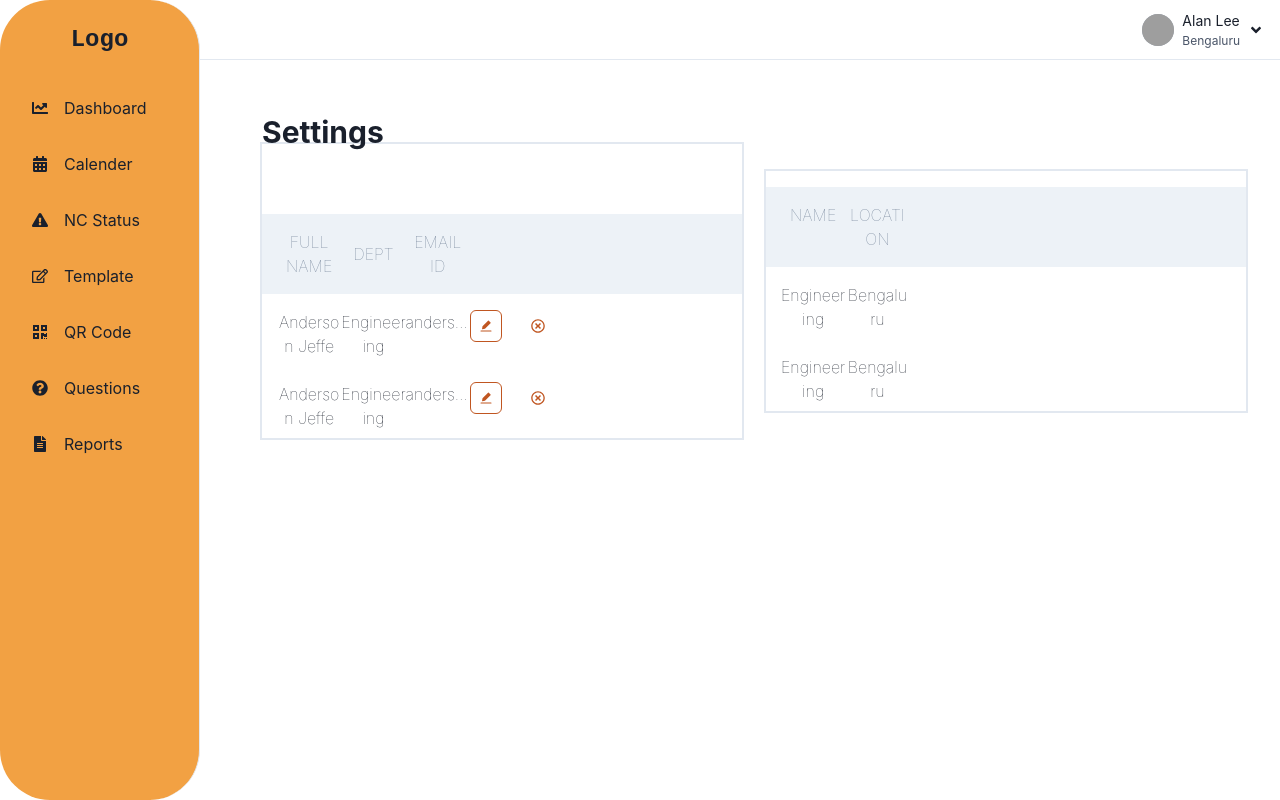
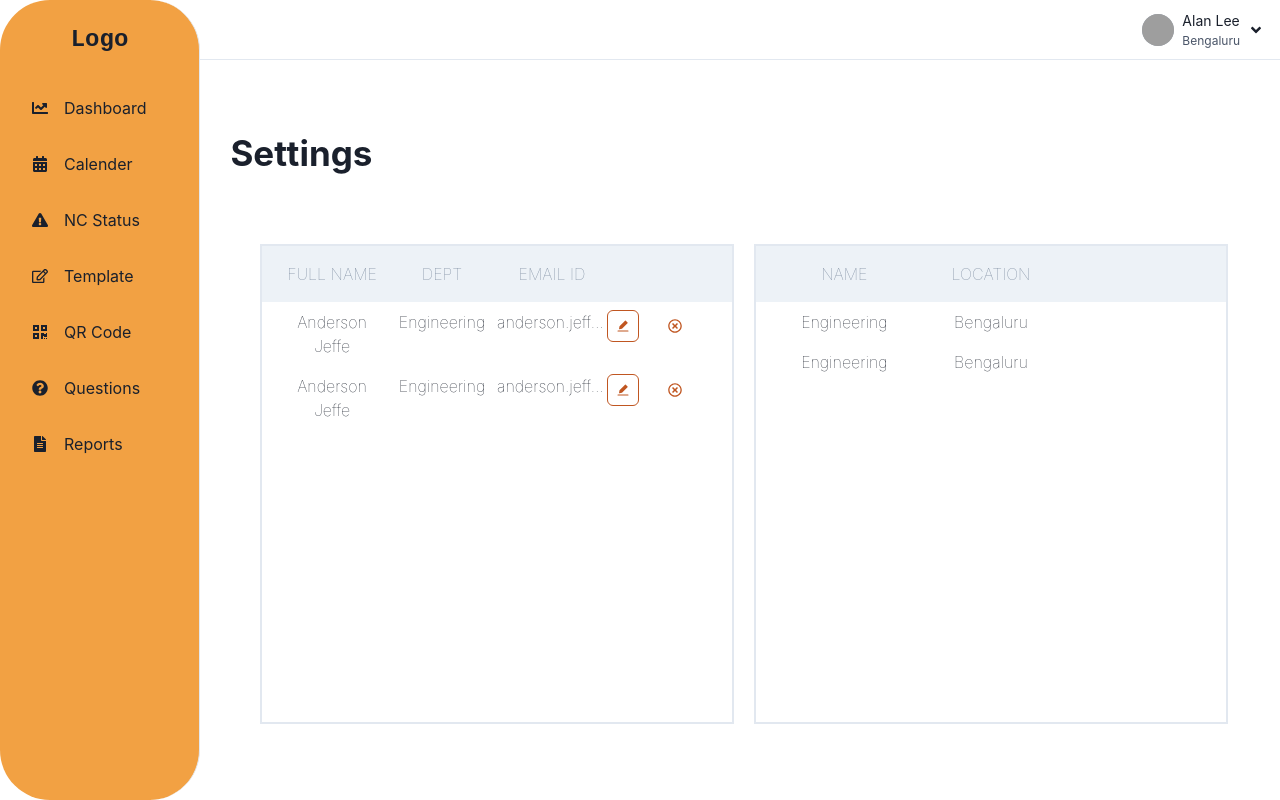
Before and after one commit to prajwalmadhav/Audire-frontend, a React (Create React App) app: page /settings in a window 1280 px wide. Built offline with nearby package versions, Linux system fonts and the light colour scheme; grey boxes are pictures that could not be loaded.

Commit message:
Settings page update

```diff
--- a/src/Components/Settings.tsx
+++ b/src/Components/Settings.tsx
@@ -3,35 +3,30 @@ import {
     useColorModeValue,
     Stack,
     SimpleGrid,
-    Heading,
     IconButton,
     ButtonGroup,
-    Input,
-    InputGroup,
-    InputLeftElement,
-    HStack,
     Box,
-    InputRightElement,
     chakra,
+    Heading,
   } from "@chakra-ui/react";
   import { AiFillEdit } from "react-icons/ai";
-  import { Search2Icon } from "@chakra-ui/icons";
 import { FaRegTimesCircle } from "react-icons/fa";
 
   export default function Component() {
     const data = [
       { fullname: "Anderson Jeffe", dept: "Engineering", emailid : "anderson.jeffe@gmail.com", name: "Engineering", location: "Bengaluru"},
       { fullname: "Anderson Jeffe", dept: "Engineering", emailid : "anderson.jeffe@gmail.com", name: "Engineering", location: "Bengaluru"},
-
-
-
-
     ];
     const dataColor = useColorModeValue("white", "gray.800");
     const bg = useColorModeValue("white", "gray.800");
     const bg2 = useColorModeValue("gray.100", "gray.700");
 
     return (
+        <>
+
+        <Heading mb={5} ml={'18%'} mt={10} fontSize='35px'>
+            Settings
+        </Heading>
 
         <Flex
             w="85%"
@@ -42,20 +37,15 @@ import { FaRegTimesCircle } from "react-icons/fa";
             ml={210}
         >
 
-
-            <Stack
-                direction={{ base: "column" }}
+                <Box
+                    // direction={{ base: "column" }}
+                    minH={'60vh'}
                     w="full"
                     mr={5}
                     bg={{ md: bg }}
                     borderWidth='2px'
+                >
 
-
-
-            >
-                <Heading mb={10} mt={-30} fontSize='30px'>
-                        Settings
-                    </Heading>
                     <Flex
                         direction={{ base: "row", md: "column", lg: "column" }}
                     >
@@ -68,7 +58,7 @@ import { FaRegTimesCircle } from "react-icons/fa";
 
                     <SimpleGrid
                         spacingY={3}
-                    columns={{ base: 1, md: 3, lg: 7 }}
+                        columns={{ base: 1, md: 3, lg: 4 }}
                         w="full"
                         textTransform="uppercase"
                         bg={bg2}
@@ -102,7 +92,7 @@ import { FaRegTimesCircle } from "react-icons/fa";
 
                                 <SimpleGrid
                                     spacingY={3}
-                                columns={{ base: 1, md: 3, lg: 7 }}
+                                    columns={{ base: 1, md: 3, lg: 4 }}
                                     w="full"
                                     py={{ base: 2, md: 4, lg: 2 }}
                                     px={{ base: 2, md: 10, lg: 15 }}
@@ -139,18 +129,17 @@ import { FaRegTimesCircle } from "react-icons/fa";
                             </Flex>
                         );
                     })}
-            </Stack>
+                </Box>
 
-            <Stack
-                    direction={{ base: "column" }}
+                <Box
+                    // direction={{ base: "column" }}
+                    minH={'60vh'}
                     w="full"
+                    mr={5}
                     bg={{ md: bg }}
-                    mt = {0}
                     borderWidth='2px'
+                >
 
-
-
-                >
                     <Flex
                         direction={{ base: "row", md: "column", lg: "column" }}
                     >
@@ -163,7 +152,7 @@ import { FaRegTimesCircle } from "react-icons/fa";
 
                     <SimpleGrid
                         spacingY={3}
-                        columns={{ base: 1, md: 3, lg: 7 }}
+                        columns={{ base: 1, md: 3, lg: 3 }}
                         w="full"
                         textTransform="uppercase"
                         bg={bg2}
@@ -173,9 +162,91 @@ import { FaRegTimesCircle } from "react-icons/fa";
                         fontSize="md"
                         fontWeight="hairline"
                         textAlign={"center"}
+                        alignItems="center"
+                        justifyContent="center"
                     >
 
                         {/* Users  */}
+                        <span>Name</span>
+                        <span>Location</span>
+
+                    </SimpleGrid>
+
+                    {data.map((audit, pid) => {
+                        return (
+                            <Flex
+                                direction={{ base: "row", md: "column", lg: "column" }}
+                                bg={dataColor}
+                                key={pid}
+                            >
+
+                                <SimpleGrid
+                                    spacingY={3}
+                                    columns={{ base: 1, md: 3, lg: 3 }}
+                                    w="full"
+                                    py={{ base: 2, md: 4, lg: 2 }}
+                                    px={{ base: 2, md: 10, lg: 15 }}
+                                    fontWeight="hairline"
+                                    textAlign={"center"}
+
+                                >
+
+                                    <span>{audit.name}</span>
+                                    <span>{audit.location}</span>
+                                    {/* //for overflow of objects in table header */}
+
+
+
+                                    <Flex justify={{ lg: "flex-start" }}>
+                                        <ButtonGroup size="sm" spacing={5}>
+
+
+
+                                        </ButtonGroup>
+                                    </Flex>
+
+                                </SimpleGrid>
+
+
+                            </Flex>
+                        );
+                    })}
+                </Box>
+
+                {/* <Box
+            // direction={{ base: "column" }}
+            w="full"
+            bg={{ md: bg }}
+            mt = {0}
+            borderWidth='2px'
+            minH={'50vh'}
+
+
+
+        >
+            <Flex
+                direction={{ base: "row", md: "column", lg: "column" }}
+            >
+
+            </Flex>
+
+
+
+            <SimpleGrid
+                spacingY={3}
+                columns={{ base: 1, md: 3, lg: 3 }}
+                w="full"
+                textTransform="uppercase"
+                bg={bg2}
+                color={"gray.500"}
+                py={{ base: 1, md: 4, lg: 4 }}
+                px={{ base: 2, md: 10, lg: 15 }}
+                fontSize="md"
+                fontWeight="hairline"
+                textAlign={"justify"}
+            >
+
+
                 <span>Name</span>
                 <span>Location</span>
 
@@ -193,7 +264,7 @@ import { FaRegTimesCircle } from "react-icons/fa";
 
                         <SimpleGrid
                             spacingY={3}
-                                    columns={{ base: 1, md: 3, lg: 7 }}
+                            columns={{ base: 1, md: 3, lg: 3 }}
                             w="full"
                             py={{ base: 2, md: 4, lg: 2 }}
                             px={{ base: 2, md: 10, lg: 15 }}
@@ -214,8 +285,10 @@ import { FaRegTimesCircle } from "react-icons/fa";
                     </Flex>
                 );
             })}
-            </Stack>
+    </Box> */}
 
-        </Flex>
+
+
+            </Flex></>
     );
   }
```
Lines whose indentation alone changed are shown as unchanged.
